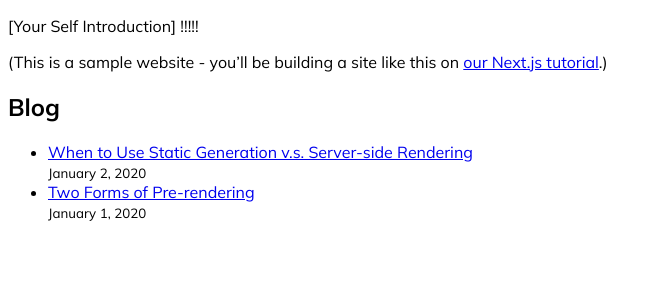
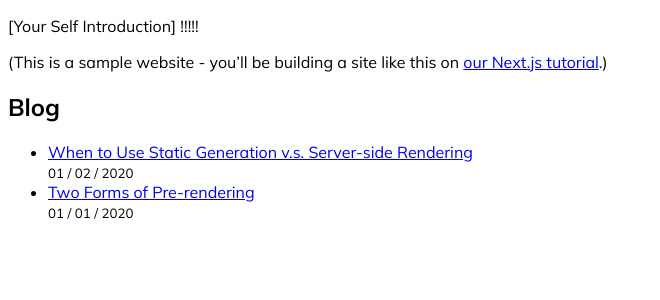
Before and after one commit to darideveloper/blog-ai, a Next.js app: page / in a window 1280 px wide. Shown: the top 300 px of the page, without its empty margins (0-660 px from the left). Built offline with nearby package versions, Linux system fonts and the light colour scheme.

Commit message:
feat (components/date): change format

```diff
--- a/components/date.js
+++ b/components/date.js
@@ -2,5 +2,5 @@
 
 export default function Date({ dateString }) {
   const date = parseISO(dateString)
-  return <time dateTime={dateString}>{format(date, 'LLLL d, yyyy')}</time>
+  return <time dateTime={dateString}>{format(date, 'MM / dd / yyyy')}</time>
 }
```
